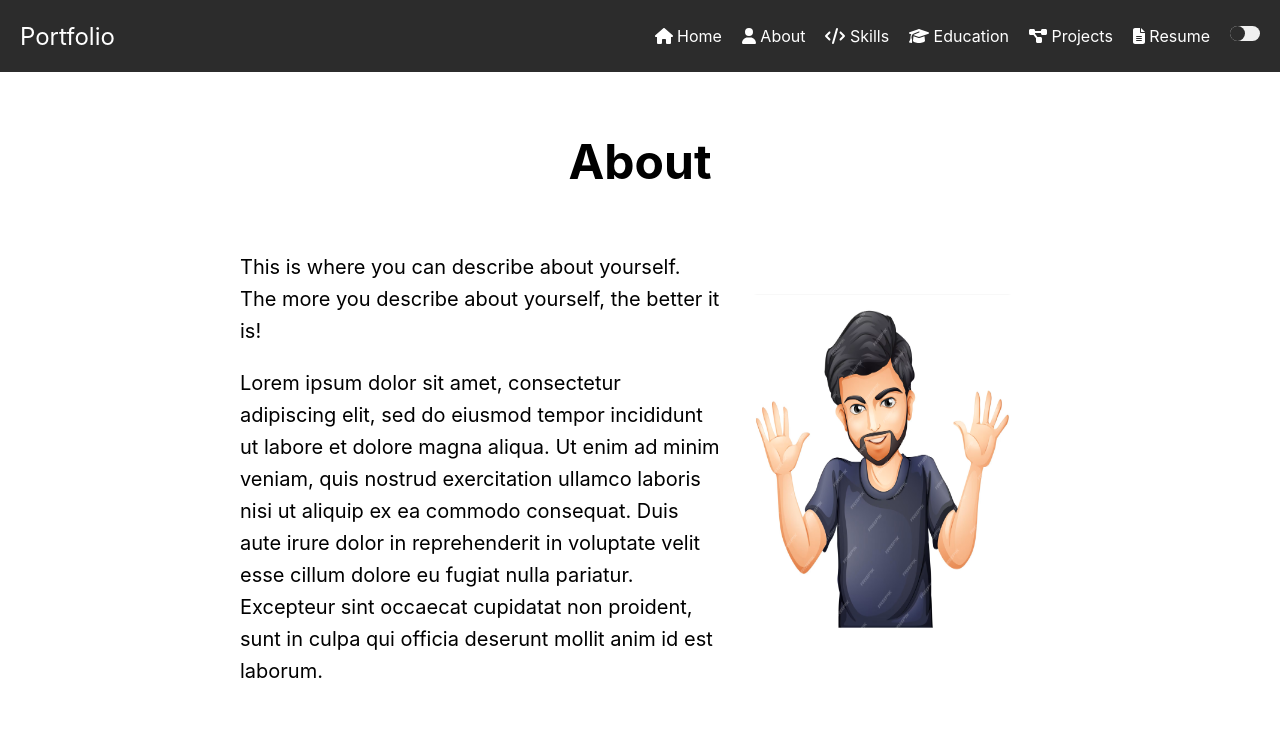
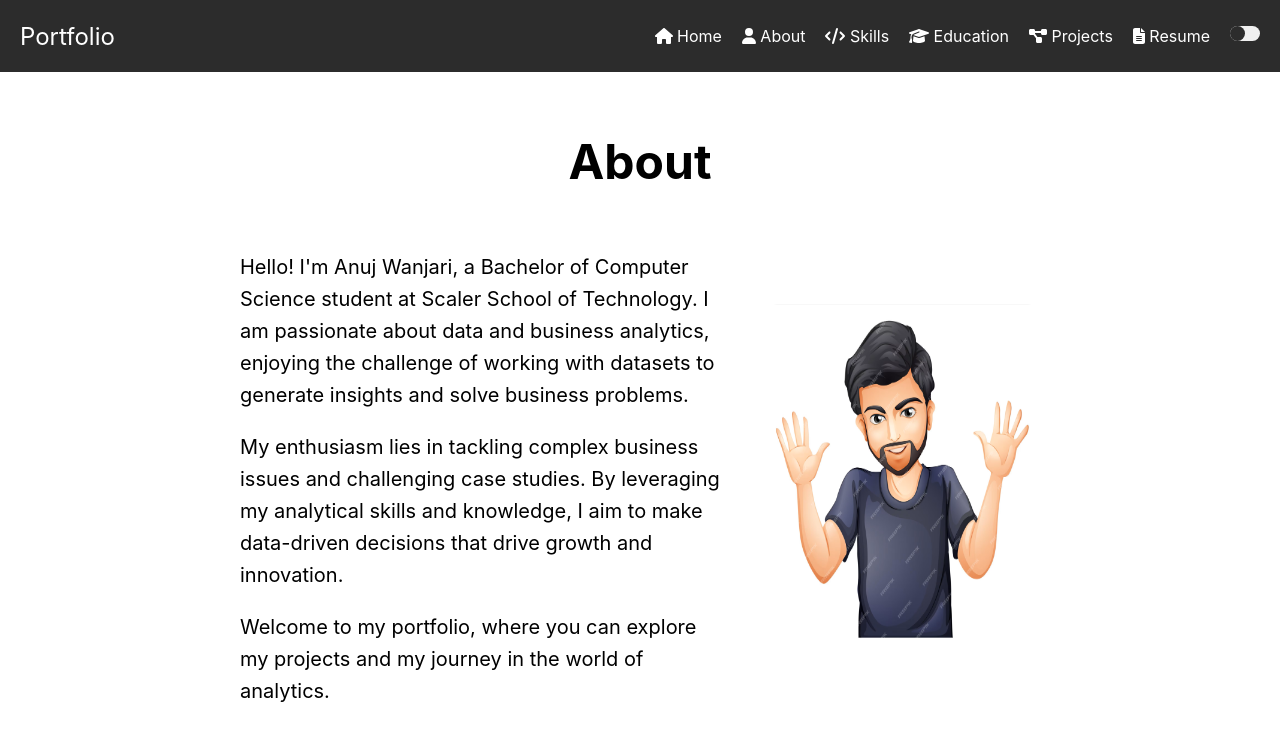
Before and after one commit to Anuj-Wanjari/React-Portfolio, a React (Create React App) app: page /about in a window 1280 px wide. Shown: the top 740 px of the page. Built offline with nearby package versions, Linux system fonts and the light colour scheme.

Commit message:
Updated About Section

```diff
--- a/src/components/About/About.css
+++ b/src/components/About/About.css
@@ -8,33 +8,38 @@
   min-height: 100vh;
   transition: background-color 0.3s, color 0.3s;
 }
+
 .about.dark {
   background-color: #121212;
   color: #ffffff;
 }
+
 .about h2 {
   font-size: 48px;
   margin-bottom: 40px;
   text-align: center;
 }
+
 .content {
   display: flex;
   justify-content: space-between;
   align-items: center;
   width: 100%;
 }
+
 .about-text {
   max-width: 60%;
   text-align: left;
 }
+
 .about p {
   font-size: 20px;
   line-height: 1.6;
 }
+
 .profile-image {
   width: 275px;
   height: 350px;
   border-radius: 5%;
-  margin-right: 20px;
   margin-left: 20px;
 }
--- a/src/components/About/About.js
+++ b/src/components/About/About.js
@@ -1,6 +1,6 @@
 import React from 'react';
 import './About.css';
-import personImage from '../../images/profile.png'; // Import the image
+import personImage from '../../images/profile.png';
 
 function About({ darkMode }) {
   return (
@@ -8,15 +8,18 @@ function About({ darkMode }) {
       <h2>About</h2>
       <div className="content">
         <div className="about-text">
-          <p>This is where you can describe about yourself. The more you describe about yourself, the better it is!</p>
           <p>
-            Lorem ipsum dolor sit amet, consectetur adipiscing elit, sed do eiusmod tempor incididunt ut labore et dolore magna aliqua.
-            Ut enim ad minim veniam, quis nostrud exercitation ullamco laboris nisi ut aliquip ex ea commodo consequat.
-            Duis aute irure dolor in reprehenderit in voluptate velit esse cillum dolore eu fugiat nulla pariatur.
-            Excepteur sint occaecat cupidatat non proident, sunt in culpa qui officia deserunt mollit anim id est laborum.
+            Hello! I'm Anuj Wanjari, a Bachelor of Computer Science student at Scaler School of Technology.
+            I am passionate about data and business analytics, enjoying the challenge of working with datasets to generate insights and solve business problems.
+          </p>
+          <p>
+            My enthusiasm lies in tackling complex business issues and challenging case studies.
+            By leveraging my analytical skills and knowledge, I aim to make data-driven decisions that drive growth and innovation.
+          </p>
+          <p>
+            Welcome to my portfolio, where you can explore my projects and my journey in the world of analytics.
           </p>
         </div>
-        {/* Use the imported image */}
         <img src={personImage} alt="Profile" className="profile-image" />
       </div>
     </div>
--- a/src/components/Projects/Projects.css
+++ b/src/components/Projects/Projects.css
@@ -1,8 +1,8 @@
 .projects {
     display: grid;
     grid-template-columns: repeat(3, 1fr);
-    gap: 30px 30px; /* Less spacing between rows and columns */
-    padding: 15px 15%; /* More spacing on the left and right sides */
+    gap: 30px 30px;
+    padding: 15px 15%;
   }
 
   .project-card {
@@ -11,7 +11,7 @@
     border: 1px solid #ddd;
     border-radius: 10px;
     overflow: hidden;
-    width: 100%; /* Adjust width to occupy the full column */
+    width: 100%;
     text-align: left;
     transition: background-color 0.3s, color 0.3s, transform 0.3s;
     display: flex;
@@ -62,7 +62,7 @@
   }
 
   .project-card:hover .link-icon {
-    color: #007BFF; /* Change color on hover if needed */
+    color: #007BFF;
   }
 
   .projects.dark .link-icon {
```
